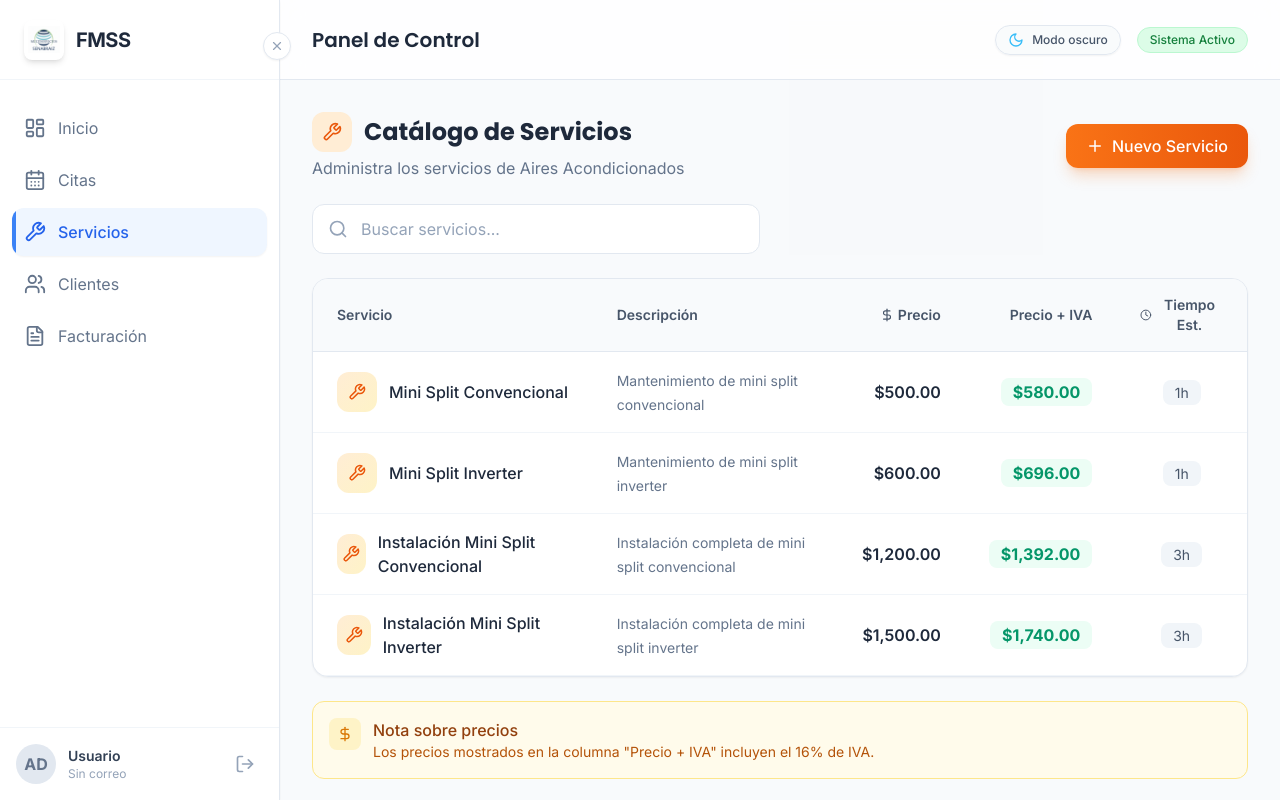
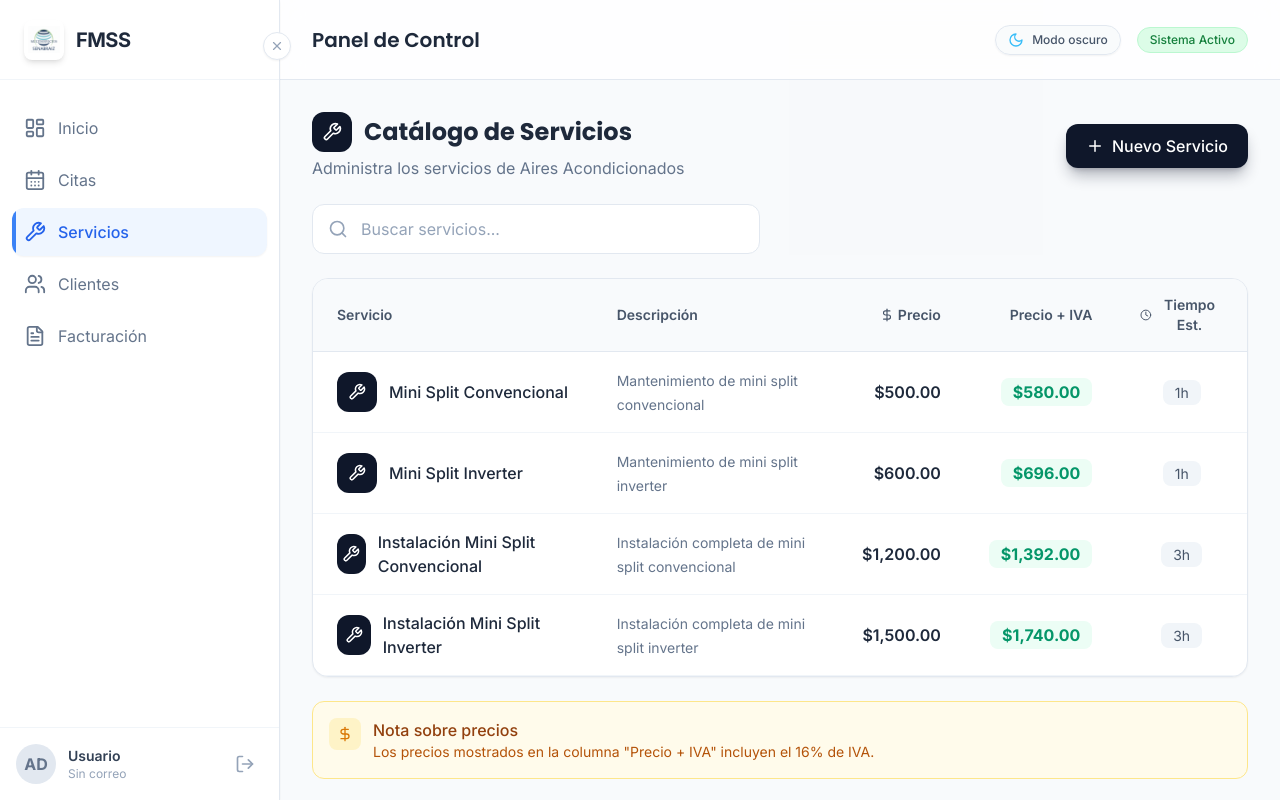
Before and after one commit to FedeGIT-hash/Fmss-web, a React (Vite) app in the folder client/: page /dashboard/servicios in a window 1280 px wide. Built offline with nearby package versions, Linux system fonts and the light colour scheme; no server answers; the database is empty.

Commit message:
Restyle boton de Nuevo Servicio a negro elegante

```diff
--- a/client/src/pages/Servicios.tsx
+++ b/client/src/pages/Servicios.tsx
@@ -90,7 +90,7 @@ function Servicios() {
       <div className="flex flex-col md:flex-row md:items-center md:justify-between gap-4">
         <div>
           <h1 className="text-2xl font-bold text-slate-800 dark:text-slate-100 flex items-center gap-3">
-            <div className="w-10 h-10 bg-orange-100 rounded-xl flex items-center justify-center text-orange-600 dark:bg-orange-500/10 dark:text-orange-300">
+            <div className="w-10 h-10 bg-slate-900 rounded-xl flex items-center justify-center text-white dark:bg-slate-100 dark:text-slate-900">
               <Wrench size={20} />
             </div>
             Catálogo de Servicios
@@ -99,9 +99,9 @@ function Servicios() {
         </div>
 
         <motion.button
-          whileHover={{ scale: 1.02 }}
-          whileTap={{ scale: 0.98 }}
-          className="flex items-center gap-2 bg-gradient-to-r from-orange-500 to-orange-600 text-white px-5 py-2.5 rounded-xl font-medium shadow-lg shadow-orange-500/25 hover:shadow-xl transition-shadow"
+          whileHover={{ scale: 1.02, y: -1 }}
+          whileTap={{ scale: 0.98, y: 0 }}
+          className="flex items-center gap-2 bg-slate-900 text-white dark:bg-slate-100 dark:text-slate-900 px-5 py-2.5 rounded-xl font-medium shadow-lg shadow-slate-900/30 dark:shadow-slate-100/30 hover:shadow-xl transition-all"
         >
           <Plus size={18} />
           Nuevo Servicio
@@ -116,15 +116,15 @@ function Servicios() {
           placeholder="Buscar servicios..."
           value={searchTerm}
           onChange={(e) => setSearchTerm(e.target.value)}
-          className="w-full pl-12 pr-4 py-3 bg-white dark:bg-slate-900 border border-slate-200 dark:border-slate-700 rounded-xl focus:outline-none focus:ring-2 focus:ring-orange-500/20 focus:border-orange-500 transition-all placeholder:text-slate-400 dark:placeholder:text-slate-500 text-slate-800 dark:text-slate-100"
+          className="w-full pl-12 pr-4 py-3 bg-white dark:bg-slate-900 border border-slate-200 dark:border-slate-700 rounded-xl focus:outline-none focus:ring-2 focus:ring-slate-900/20 focus:border-slate-900 dark:focus:ring-slate-100/20 dark:focus:border-slate-100 transition-all placeholder:text-slate-400 dark:placeholder:text-slate-500 text-slate-800 dark:text-slate-100"
         />
       </div>
 
       {/* Tabla de Servicios */}
       <div className="bg-white dark:bg-slate-900 rounded-2xl shadow-sm border border-slate-200 dark:border-slate-800 overflow-hidden">
         {loading ? (
-          <div className="flex items-center justify-center py-20">
-            <div className="w-8 h-8 border-4 border-orange-500/30 border-t-orange-500 rounded-full animate-spin"></div>
+            <div className="flex items-center justify-center py-20">
+            <div className="w-8 h-8 border-4 border-slate-900/20 border-t-slate-900 dark:border-slate-100/20 dark:border-t-slate-100 rounded-full animate-spin"></div>
           </div>
         ) : (
           <div className="overflow-x-auto">
@@ -166,7 +166,7 @@ function Servicios() {
                     >
                       <td className="py-4 px-6">
                         <div className="flex items-center gap-3">
-                          <div className="w-10 h-10 bg-gradient-to-br from-orange-100 to-amber-100 dark:from-orange-500/10 dark:to-amber-500/10 rounded-xl flex items-center justify-center text-orange-600 dark:text-orange-300 group-hover:scale-110 transition-transform">
+                          <div className="w-10 h-10 bg-slate-900 rounded-xl flex items-center justify-center text-white dark:bg-slate-100 dark:text-slate-900 group-hover:scale-110 transition-transform">
                             <Wrench size={18} />
                           </div>
                           <span className="font-medium text-slate-800 dark:text-slate-100">{servicio.nombre}</span>
```
